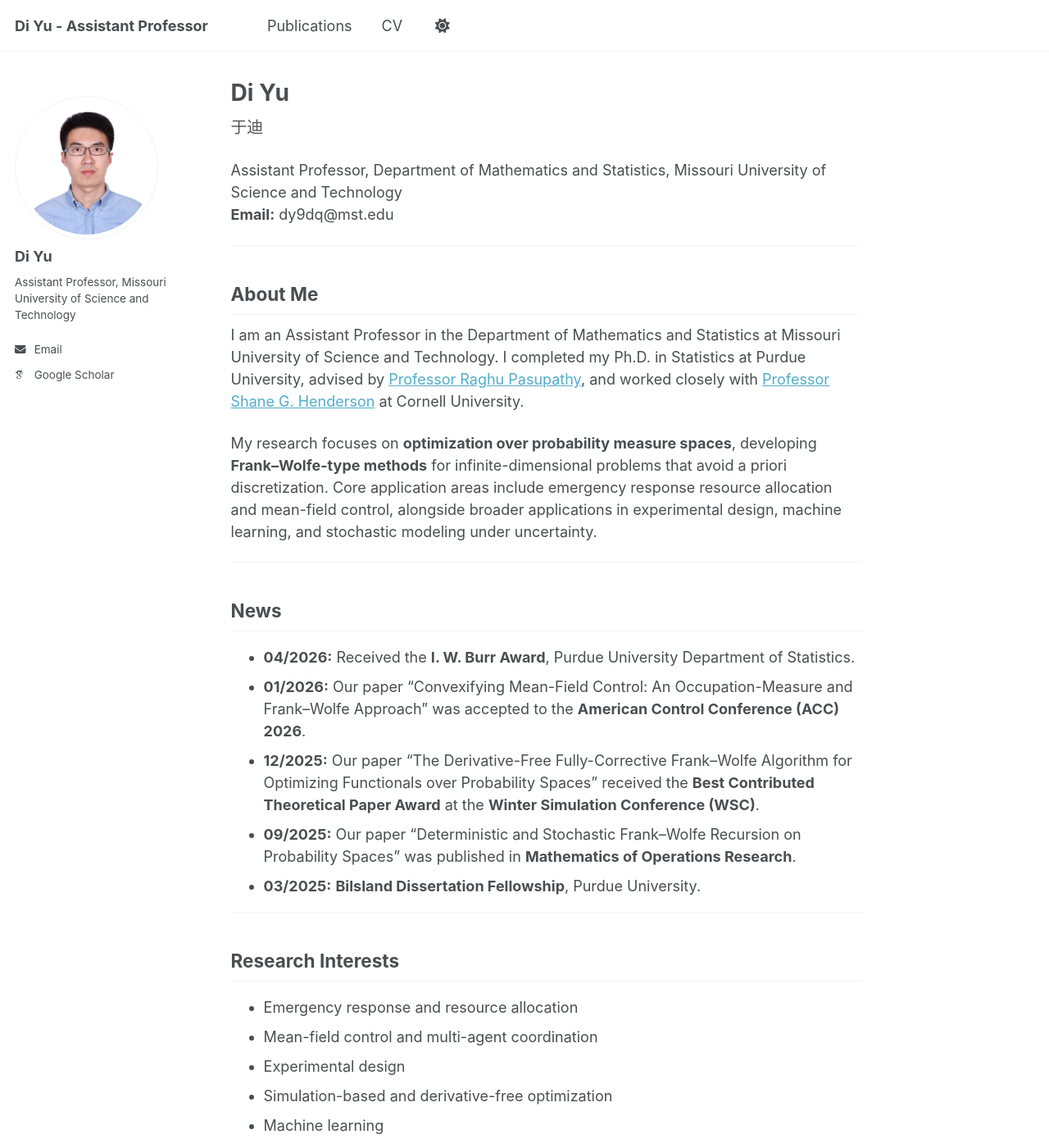
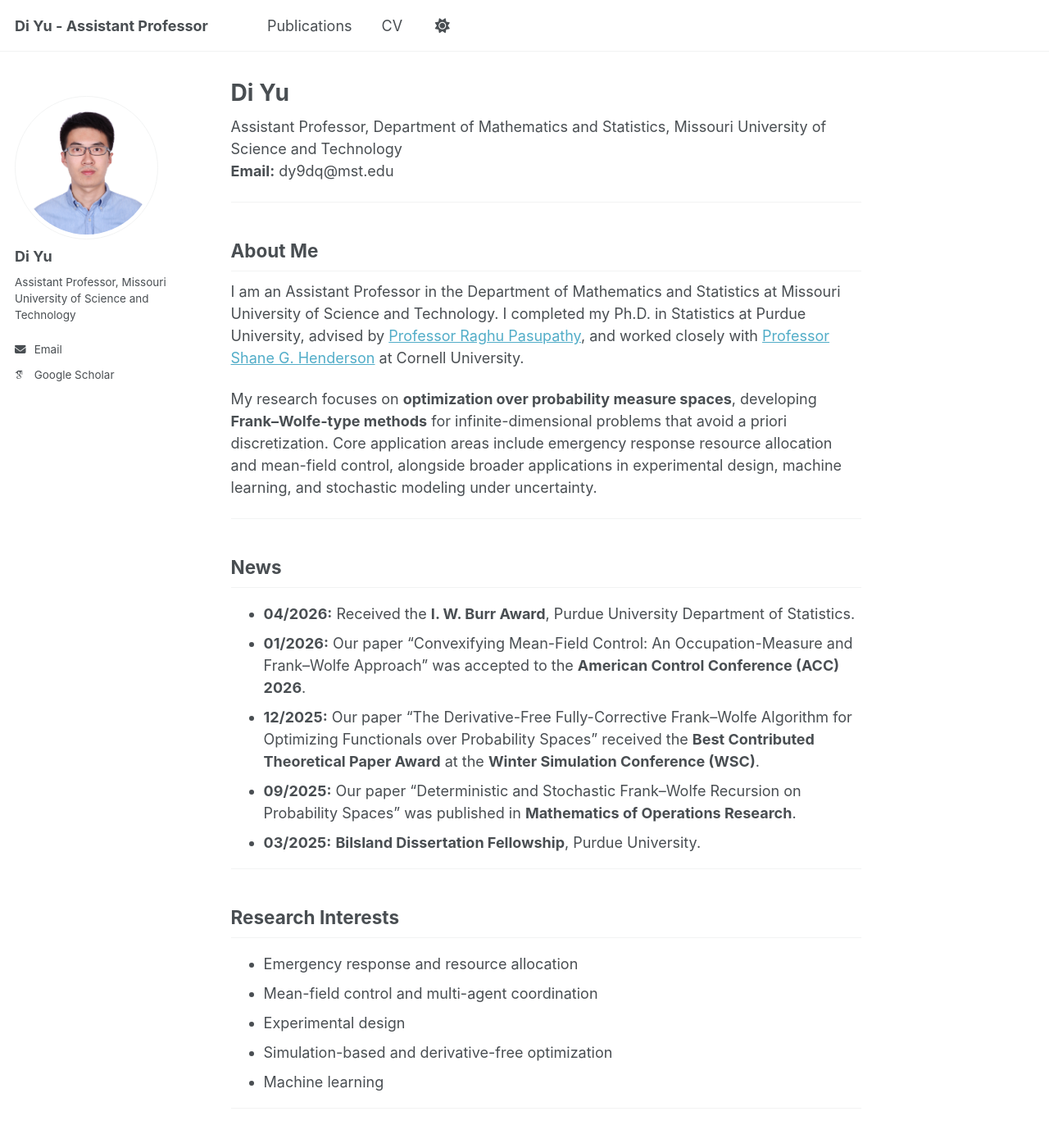
Before and after one commit to yudi12358/yudi12358.github.io, a Jekyll site: the page built from _pages/about.md, in a window 1280 px wide and 1400 px high. Shown: the whole window at 82% size. Built offline with Jekyll 4.4.1, drawn with Linux system fonts in a browser that asks for light colours; some web fonts are replaced; a script that is not in the unit is left out.

Commit message:
Update about.md

```diff
--- a/_pages/about.md
+++ b/_pages/about.md
@@ -6,16 +6,6 @@ redirect_from:
   - /about/
   - /about.html
 ---
-<style>
-@import url('https://fonts.googleapis.com/css2?family=Noto+Serif+SC:wght@400;500&display=swap');
-.chinese-name {
-  font-family: 'Noto Serif SC', serif;
-  font-weight: 500;
-  font-size: 1.1rem;
-  color: #555;
-}
-</style>
-<span class="chinese-name">于迪</span>
 
 Assistant Professor, Department of Mathematics and Statistics, Missouri University of Science and Technology
 **Email:** dy9dq@mst.edu
```
